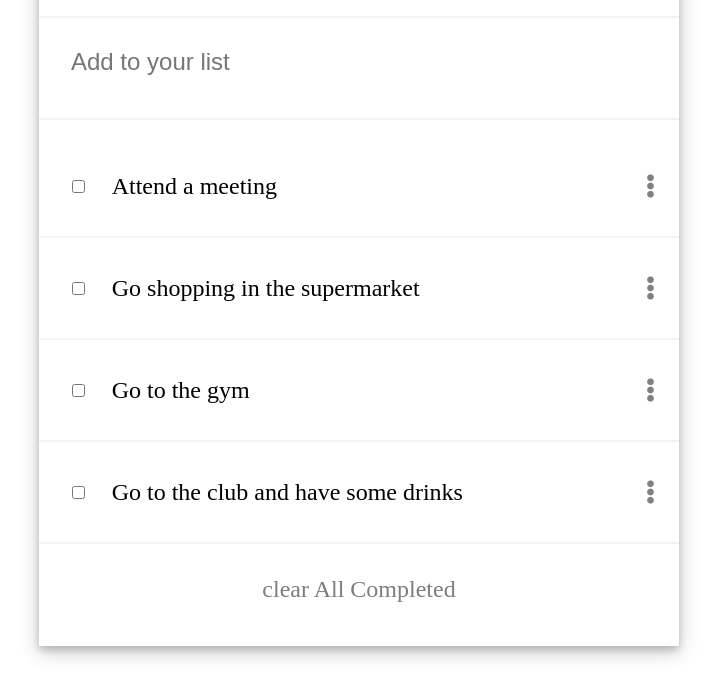
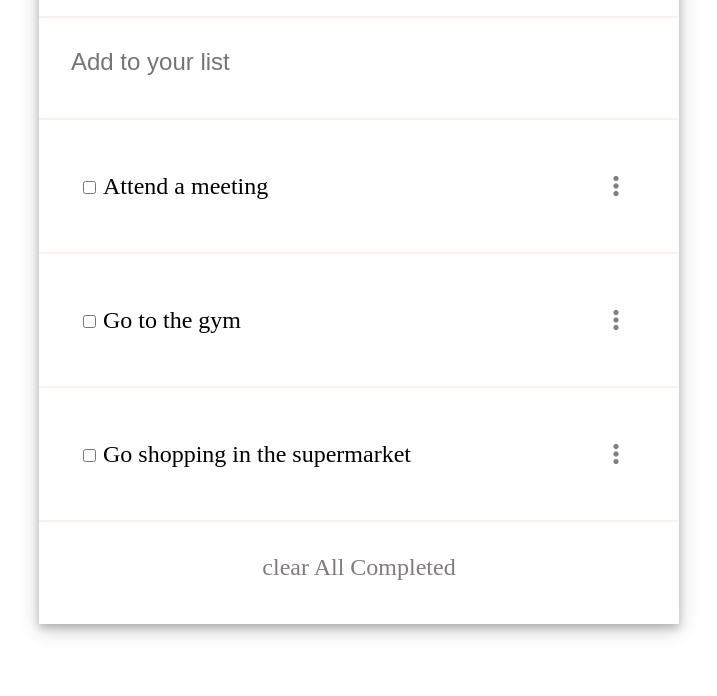
Before and after one commit to gabrielcoder247/todoList, a website built with webpack: page src/index.html in a window 1280 px wide. Shown: the part 104-800 px from the top of the page, without its empty margins (281-998 px from the left). Built offline with nearby package versions, Linux system fonts and the light colour scheme.

Commit message:
Add function to display

```diff
--- a/src/index.html
+++ b/src/index.html
@@ -5,9 +5,9 @@
     <meta charset="UTF-8">
     <meta http-equiv="X-UA-Compatible" content="IE=edge">
     <meta name="viewport" content="width=device-width, initial-scale=1.0">
-    <link rel="stylesheet" href="https://use.fontawesome.com/releases/v5.15.3/css/all.css">
-    <link rel="preconnect" href="https://fonts.googleapis.com">
-    <title>ToDo List</title>
+    <script src="https://kit.fontawesome.com/c397284221.js" crossorigin="anonymous"></script>
+    <script src="index.js" defer></script>
+    <title>To-do-list</title>
 </head>
 
 <body>
@@ -22,9 +22,23 @@
         <div>
 
         </div>
-        <ul class="list-container" id="list-container">
+        <!-- <ul class="list-container" id="list-container">
 
-        </ul>
+        </ul> -->
+        <div id="list-items">
+            <ul class="list">
+                <li class="bordered-bottom">
+                    <div class="details">
+                        <input type="checkbox" class="checkbox" name="option" id="${t.index}" ${completeChecked}>
+                        <label for="option1" class="${completeClass}">${t.description}</label>
+                    </div>
+                    <div class="icon">
+                        <i class="fas fa-ellipsis-v color"></i>
+                    </div>
+                </li>
+            </ul>
+
+        </div>
         <a href="#">
             <div class="btn-container">
                 clear All Completed
--- a/src/index.js
+++ b/src/index.js
@@ -1,47 +1,6 @@
 import _ from 'lodash';
 import './style.css';
 
-function component() {
-  const element = document.createElement('div');
+import * as Task from './task.js';
 
-  // Lodash, Now has imported new script
-  element.innerHTML = _.join([], ' ');
-  // element.classList.add('body');
-
-  return element;
-}
-
-document.body.appendChild(component());
-
-const data = [{
-  index: 1,
-  description: 'Attend a meeting',
-  completed: true,
-}, {
-  index: 4,
-  description: 'Go shopping in the supermarket',
-  completed: true,
-}, {
-  index: 2,
-  description: 'Go to the gym',
-  completed: false,
-}, {
-  index: 3,
-  description: 'Go to the club and have some drinks',
-  completed: true,
-},
-
-];
-let toDoItem = '';
-const itemList = document.querySelector('#list-container');
-
-data.forEach((item, index) => {
-  toDoItem += `
-    <li class="items" id="${index}">
-    <input type="checkbox" id="check-b" name="checkbox" value="">
-    <p id="item-list">${item.description}</p> <a href="#"><i id="fa-ellipsis-v" class="fas fa-ellipsis-v"></i></a>
-    </li>
-    <div class="line"></div>
-    `;
-});
-itemList.innerHTML = toDoItem;
+Task.displayTasks();
--- a/src/style.css
+++ b/src/style.css
@@ -1,3 +1,7 @@
+.strike {
+    text-decoration: line-through;
+}
+
 body {
     margin: 0;
     padding: 0;
@@ -50,7 +54,7 @@ h1 {
 
 .line {
     border-bottom: 2px solid rgb(251, 241, 241);
-  margin-left: -40px;
+    margin-left: 0px;
     width: 100%;
 }
 
@@ -98,7 +102,7 @@ a {
     text-decoration: none;
 }
 
-.items > #item-list {
+#item-list {
     width: 90%;
     font-size: 24px;
     text-align: left;
--- /dev/null
+++ b/src/task.js
@@ -0,0 +1,52 @@
+import './style.css';
+
+const tasks = [{
+        index: 1,
+        description: 'Attend a meeting',
+        completed: false,
+    },
+    {
+        index: 2,
+        description: 'Go to the gym',
+        completed: false,
+    },
+    {
+        index: 3,
+        description: 'Go shopping in the supermarket',
+        completed: false,
+    },
+];
+
+function task(item) {
+    const completeClass = item.completed ? 'strike' : '';
+    const completeChecked = item.completed ? 'checked' : '';
+    return `<ul class="list">
+      <li class="items">
+      <div class="details">
+      <input type="checkbox" class="checkbox" name="option" id="${item.index}" ${completeChecked} >
+      <label for="option1" id="item-list"class="${completeClass}">${item.description}</label>
+      </div>
+      <div class="icon">
+      <i class="fas fa-ellipsis-v color"></i>
+      </div>
+     </li>
+     </ul>
+     <div class="line"></div>`;
+}
+let getTask;
+if (localStorage.getItem('taskList') != null) {
+    getTask = JSON.parse(window.localStorage.getItem('taskList'));
+} else {
+    getTask = tasks;
+}
+
+function displayTasks(taskArray = getTask) {
+    const list = document.querySelector('#list-items');
+    const sortTasks = taskArray.sort((a, b) => a.index - b.index);
+    list.innerHTML = sortTasks.map((t) => task(t)).join('');
+    handleCheck();
+}
+
+
+
+export { tasks, task, displayTasks };
```
Also changed, not shown: README.md (added). Lines whose indentation alone changed are shown as unchanged.
